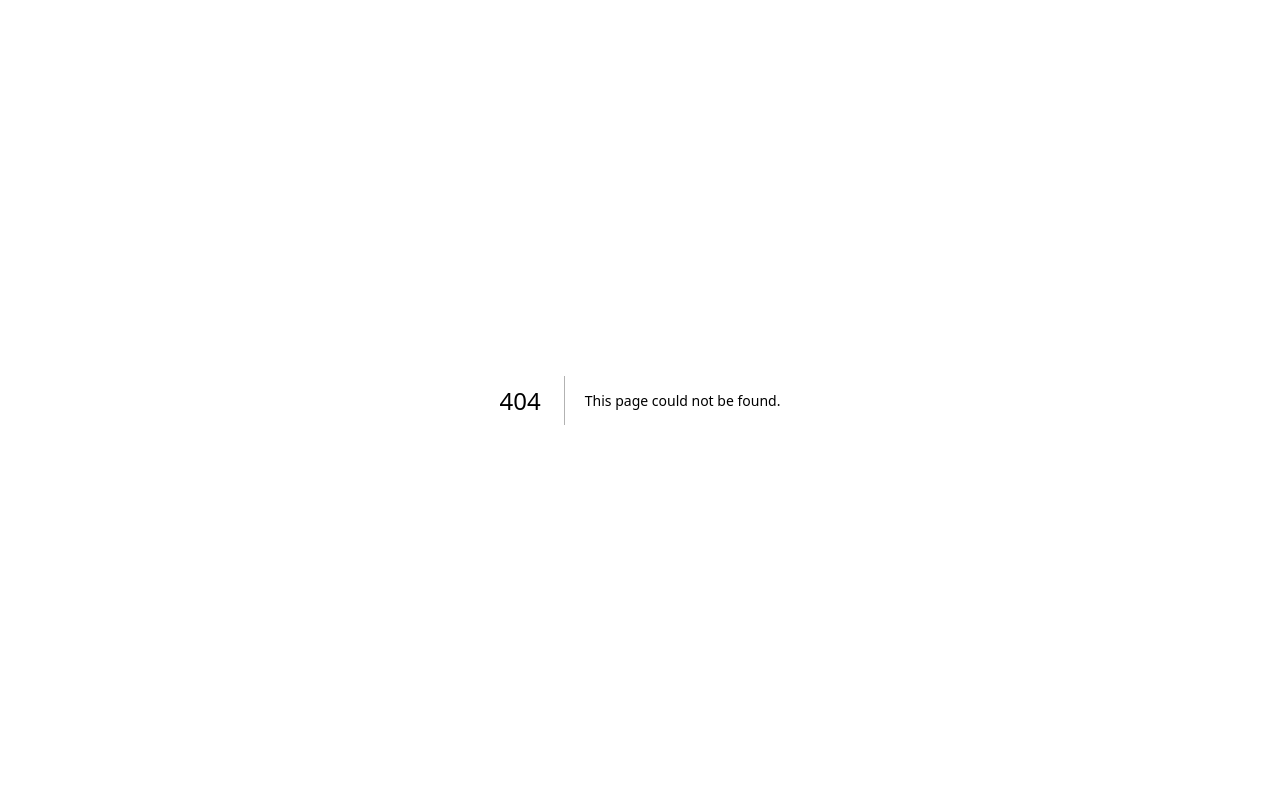
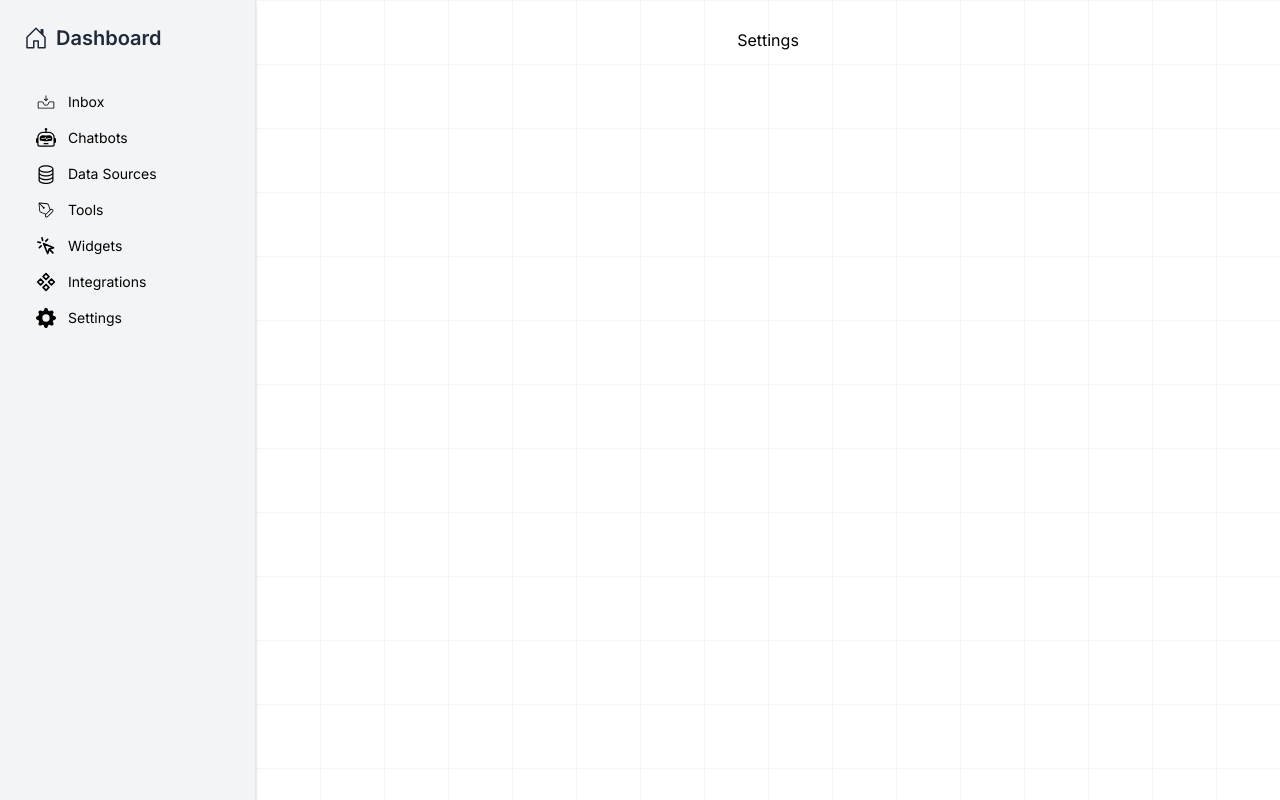
Before and after one commit to abhijitxy/Genie, a Next.js app: page /settings in a window 1280 px wide. Before the commit this address had no page. Built offline with nearby package versions, Linux system fonts and the light colour scheme.

Commit message:
adding settings

```diff
--- a/src/app/(dashboard)/Components/Sidebar.tsx
+++ b/src/app/(dashboard)/Components/Sidebar.tsx
@@ -1,6 +1,6 @@
 "Use Client";
 import React from "react";
-import { BsHouseDoor, BsRobot, BsDatabase } from "react-icons/bs";
+import { BsHouseDoor, BsRobot, BsDatabase, BsGearFill } from "react-icons/bs";
 import { CiInboxIn, CiPen } from "react-icons/ci";
 import { LuMousePointerClick, LuComponent } from "react-icons/lu";
 import Link from "next/link";
@@ -24,6 +24,7 @@ const Sidebar = () => {
             { href: "/tool", icon: <CiPen />, text: "Tools" },
             { href: "/widgets", icon: <LuMousePointerClick />, text: "Widgets" },
             { href: "/integrations ", icon: <LuComponent />, text: "Integrations" },
+            { href: "/settings", icon: <BsGearFill />, text: "Settings" },
           ].map((link) => (
             <Link href={link.href} key={link.text}>
               <div className="flex items-center gap-3 rounded-lg px-3 py-2 transition-all hover:bg-gray-300 ">
--- /dev/null
+++ b/src/app/(dashboard)/settings/page.tsx
@@ -0,0 +1,7 @@
+export default function page () {
+    return (
+        <div className="text-center py-7">
+            <h1>Settings</h1>
+        </div>
+    )
+}
--- a/src/components/Section/Navbar.tsx
+++ b/src/components/Section/Navbar.tsx
@@ -7,6 +7,7 @@ const Navbar = () => {
       key="1"
       className="flex h-20 w-full shrink-0 items-center px-4 md:px-6"
     >
+      <div className="text-3xl text-left-top">GENIE</div>
       <div className="ml-auto flex gap-2">
         <div>
           <Link
@@ -17,7 +18,7 @@ const Navbar = () => {
           </Link>
         </div>
         <div className="inline-flex h-10 items-center justify-center text-white rounded-md bg-gray-900 px-8 text-sm font-medium shadow transition-colors hover:bg-gray-900/90 focus-visible:outline-none focus-visible:ring-1 focus-visible:ring-gray-950 disabled:pointer-events-none disabled:opacity-50">
-          <a href="/chatbots">Login</a>
+          <Link href={"/chatbots"}>Login</Link>
         </div>
       </div>
     </header>
```
